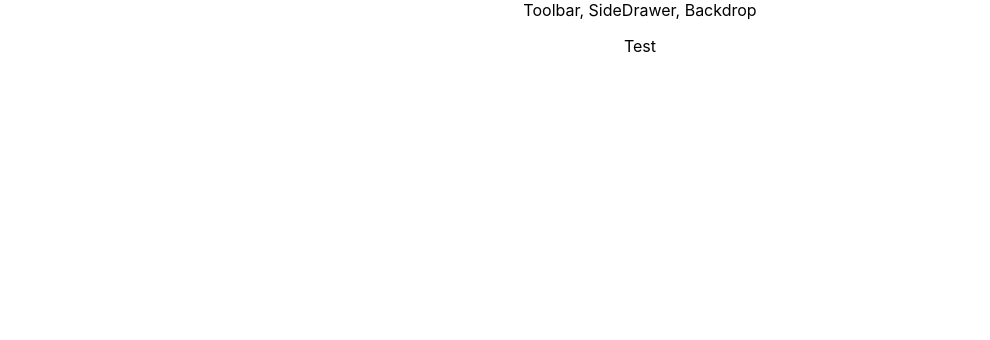
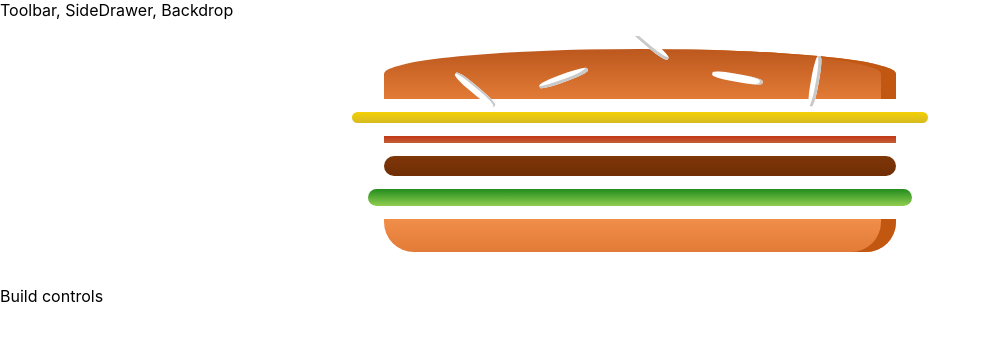
Before and after one commit to andrej2704/burger-app, a React (Create React App) app: page / in a window 1280 px wide. Shown: the top 340 px of the page, without its empty margins (0-990 px from the left). Built offline with nearby package versions, Linux system fonts and the light colour scheme.

Commit message:
Basic burger

```diff
--- a/package.json
+++ b/package.json
@@ -6,6 +6,7 @@
     "@testing-library/jest-dom": "^4.2.4",
     "@testing-library/react": "^9.3.2",
     "@testing-library/user-event": "^7.1.2",
+    "prop-types": "15.7.2",
     "react": "^16.13.1",
     "react-dom": "^16.13.1",
     "react-scripts": "3.4.1"
--- a/src/App.js
+++ b/src/App.js
@@ -1,13 +1,14 @@
-import React from 'react';
-import logo from './logo.svg';
-import './App.css';
-import Layout from './components/Layout/Layout';
+import React from "react";
+import logo from "./logo.svg";
+import "./App.css";
+import Layout from "./components/Layout/Layout";
+import BurgerBuilder from "./containers/BurgerBuilder/BurgetBuilder";
 
 function App() {
   return (
-    <div className="App">
+    <div>
       <Layout>
-        <p>Test</p>
+        <BurgerBuilder />
       </Layout>
     </div>
   );
--- /dev/null
+++ b/src/components/Burger/Burger.js
@@ -0,0 +1,18 @@
+import React from "react";
+import classes from "./Burger.module.css";
+import BurgetIngridient from "./BurgerIngridient/BurgerIngridient";
+
+const burger = props => {
+  return (
+    <div className={classes.Burger}>
+      <BurgetIngridient type="bread-top" />
+      <BurgetIngridient type="cheese" />
+      <BurgetIngridient type="bacon" />
+      <BurgetIngridient type="meat" />
+      <BurgetIngridient type="salad" />
+      <BurgetIngridient type="bread-bottom" />
+    </div>
+  );
+};
+
+export default burger;
--- /dev/null
+++ b/src/components/Burger/Burger.module.css
@@ -0,0 +1,16 @@
+.Burger {
+  width: 50%;
+  margin: auto;
+  height: 250px;
+  overflow: scroll;
+  text-align: center;
+  font-weight: bold;
+  font-size: 1.2rem;
+}
+
+@media (minw-width: 1000px) and (min-height: 700px) {
+  .Burger {
+    width: 300;
+    height: 200;
+  }
+}
--- /dev/null
+++ b/src/components/Burger/BurgerIngridient/BurgerIngridient.js
@@ -0,0 +1,45 @@
+import React, { Component } from "react";
+import classes from "./BurgerIngridient.module.css";
+import PropTypes from "prop-types";
+
+class BurgetIngridient extends Component {
+  render() {
+    let ingridient = null;
+
+    switch (this.props.type) {
+      case "bread-bottom":
+        ingridient = <div className={classes.BreadBottom} />;
+        break;
+      case "bread-top":
+        ingridient = (
+          <div className={classes.BreadTop}>
+            <div className={classes.Seeds1} />
+            <div className={classes.Seeds2} />
+          </div>
+        );
+        break;
+      case "meat":
+        ingridient = <div className={classes.Meat} />;
+        break;
+      case "cheese":
+        ingridient = <div className={classes.Cheese} />;
+        break;
+      case "salad":
+        ingridient = <div className={classes.Salad} />;
+        break;
+      case "bacon":
+        ingridient = <div className={classes.Bacon} />;
+        break;
+      default:
+        ingridient = null;
+    }
+
+    return ingridient;
+  }
+}
+
+BurgetIngridient.propTypes = {
+  type: PropTypes.string.isRequired
+};
+
+export default BurgetIngridient;
--- /dev/null
+++ b/src/components/Burger/BurgerIngridient/BurgerIngridient.module.css
@@ -0,0 +1,112 @@
+.BreadBottom {
+  height: 13%;
+  width: 80%;
+  background: linear-gradient(#f08e4a, #e27b36);
+  border-radius: 0 0 30px 30px;
+  box-shadow: inset -15px 0 #c15711;
+  margin: 2% auto;
+}
+
+.BreadTop {
+  height: 20%;
+  width: 80%;
+  background: linear-gradient(#bc581e, #e27b36);
+  border-radius: 50% 50% 0 0;
+  box-shadow: inset -15px 0 #c15711;
+  margin: 2% auto;
+  position: relative;
+}
+
+.Seeds1 {
+  width: 10%;
+  height: 15%;
+  position: absolute;
+  background-color: white;
+  left: 30%;
+  top: 50%;
+  border-radius: 40%;
+  transform: rotate(-20deg);
+  box-shadow: inset -2px -3px #c9c9c9;
+}
+
+.Seeds1:after {
+  content: "";
+  width: 100%;
+  height: 100%;
+  position: absolute;
+  background-color: white;
+  left: -170%;
+  top: -260%;
+  border-radius: 40%;
+  transform: rotate(60deg);
+  box-shadow: inset -1px 2px #c9c9c9;
+}
+
+.Seeds1:before {
+  content: "";
+  width: 100%;
+  height: 100%;
+  position: absolute;
+  background-color: white;
+  left: 180%;
+  top: -50%;
+  border-radius: 40%;
+  transform: rotate(60deg);
+  box-shadow: inset -1px -3px #c9c9c9;
+}
+
+.Seeds2 {
+  width: 10%;
+  height: 15%;
+  position: absolute;
+  background-color: white;
+  left: 64%;
+  top: 50%;
+  border-radius: 40%;
+  transform: rotate(10deg);
+  box-shadow: inset -3px 0 #c9c9c9;
+}
+
+.Seeds2:before {
+  content: "";
+  width: 100%;
+  height: 100%;
+  position: absolute;
+  background-color: white;
+  left: 150%;
+  top: -130%;
+  border-radius: 40%;
+  transform: rotate(90deg);
+  box-shadow: inset 1px 3px #c9c9c9;
+}
+
+.Meat {
+  width: 80%;
+  height: 8%;
+  background: linear-gradient(#7f3608, #702e05);
+  margin: 2% auto;
+  border-radius: 15px;
+}
+
+.Cheese {
+  width: 90%;
+  height: 4.5%;
+  margin: 2% auto;
+  background: linear-gradient(#f4d004, #d6bb22);
+  border-radius: 20px;
+}
+
+.Salad {
+  width: 85%;
+  height: 7%;
+  margin: 2% auto;
+  background: linear-gradient(#228c1d, #91ce50);
+  border-radius: 20px;
+}
+
+.Bacon {
+  width: 80%;
+  height: 3%;
+  background: linear-gradient(#bf3813, #c45e38);
+  margin: 2% auto;
+}
--- a/src/components/Layout/Layout.js
+++ b/src/components/Layout/Layout.js
@@ -1,11 +1,10 @@
-import React from 'react';
-import Aux from '../../hoc/Aux';
-const layout = (props) => (
+import React from "react";
+import Aux from "../../hoc/Aux";
+import classes from "./Layout.module.css";
+const layout = props => (
   <Aux>
-  <div>Toolbar, SideDrawer, Backdrop</div>
-  <main>
-    {props.children}
-  </main>
+    <div>Toolbar, SideDrawer, Backdrop</div>
+    <main className={classes.Content}>{props.children}</main>
   </Aux>
 );
 
--- /dev/null
+++ b/src/components/Layout/Layout.module.css
@@ -0,0 +1,3 @@
+.Content {
+  margin-top: 16px;
+}
--- /dev/null
+++ b/src/containers/BurgerBuilder/BurgetBuilder.js
@@ -0,0 +1,16 @@
+import React, { Component } from "react";
+import Aux from "../../hoc/Aux";
+import Burger from "../../components/Burger/Burger";
+
+class BurgerBulder extends Component {
+  render() {
+    return (
+      <Aux>
+        <Burger />
+        <div>Build controls</div>
+      </Aux>
+    );
+  }
+}
+
+export default BurgerBulder;
```
